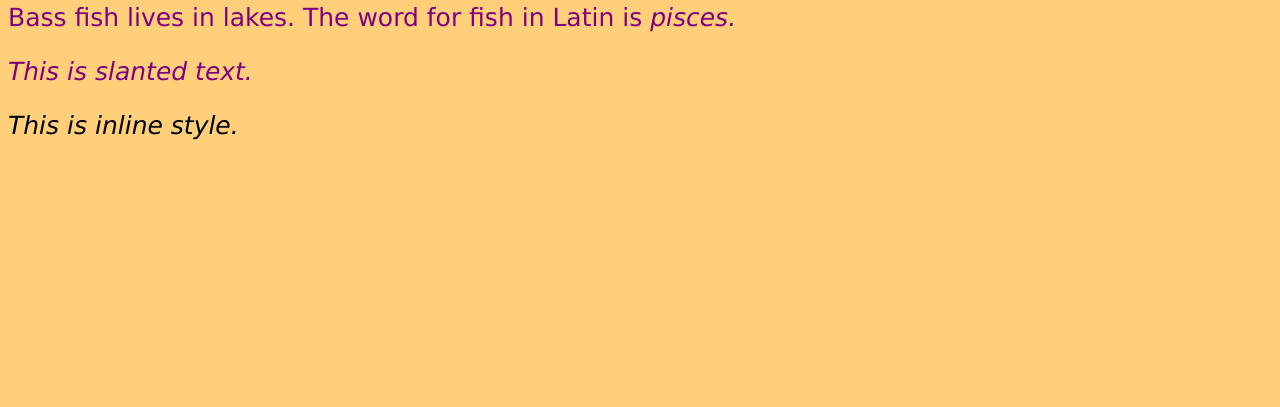
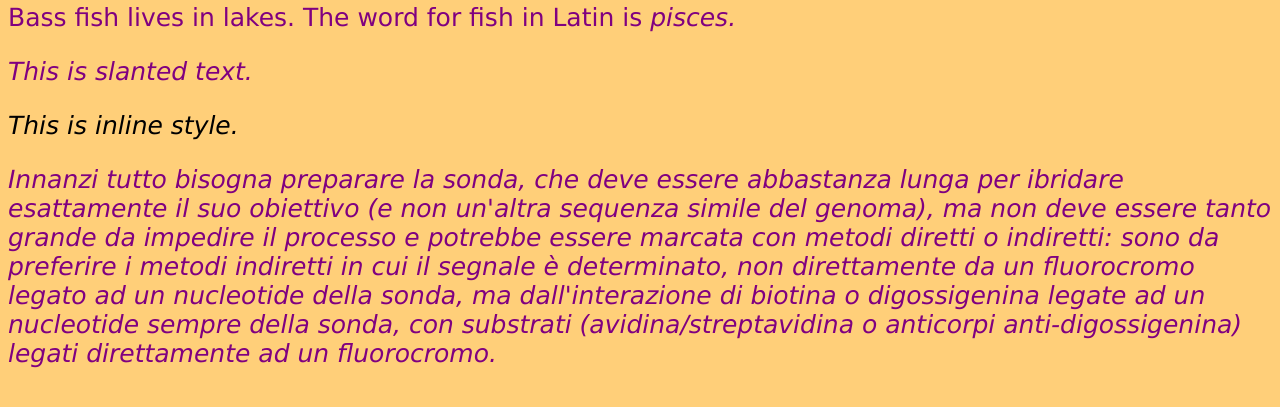
Before and after one commit to poratz/tutorial_css, a plain HTML site: page index.html in a window 1280 px wide. Shown: the part 205-612 px from the top of the page. Drawn offline with Linux system fonts and the light colour scheme.

Commit message:
tutorial 16
line height property

```diff
--- a/index.html
+++ b/index.html
@@ -22,7 +22,9 @@
 
 		<p style="color: black;font-size: 25px;"> This is inline style. </p>
 
+		<p class="para3"> Innanzi tutto bisogna preparare la sonda, che deve essere abbastanza lunga per ibridare esattamente il suo obiettivo (e non un'altra sequenza simile del genoma), ma non deve essere tanto grande da impedire il processo e potrebbe essere marcata con metodi diretti o indiretti: sono da preferire i metodi indiretti in cui il segnale è determinato, non direttamente da un fluorocromo legato ad un nucleotide della sonda, ma dall'interazione di biotina o digossigenina legate ad un nucleotide sempre della sonda, con substrati (avidina/streptavidina o anticorpi anti-digossigenina) legati direttamente ad un fluorocromo.
 
+		</p>
 
 	</body>
 
```
